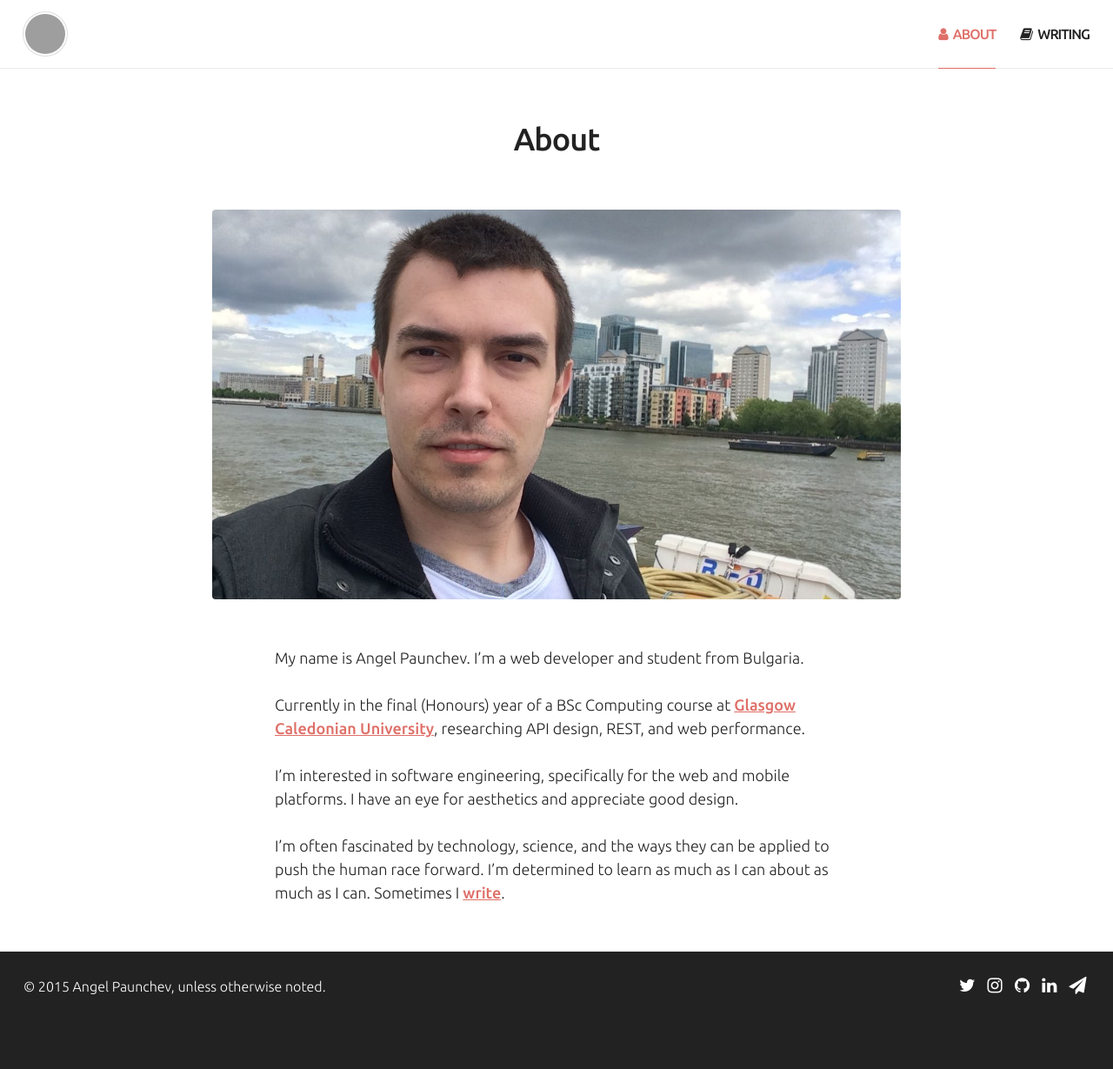
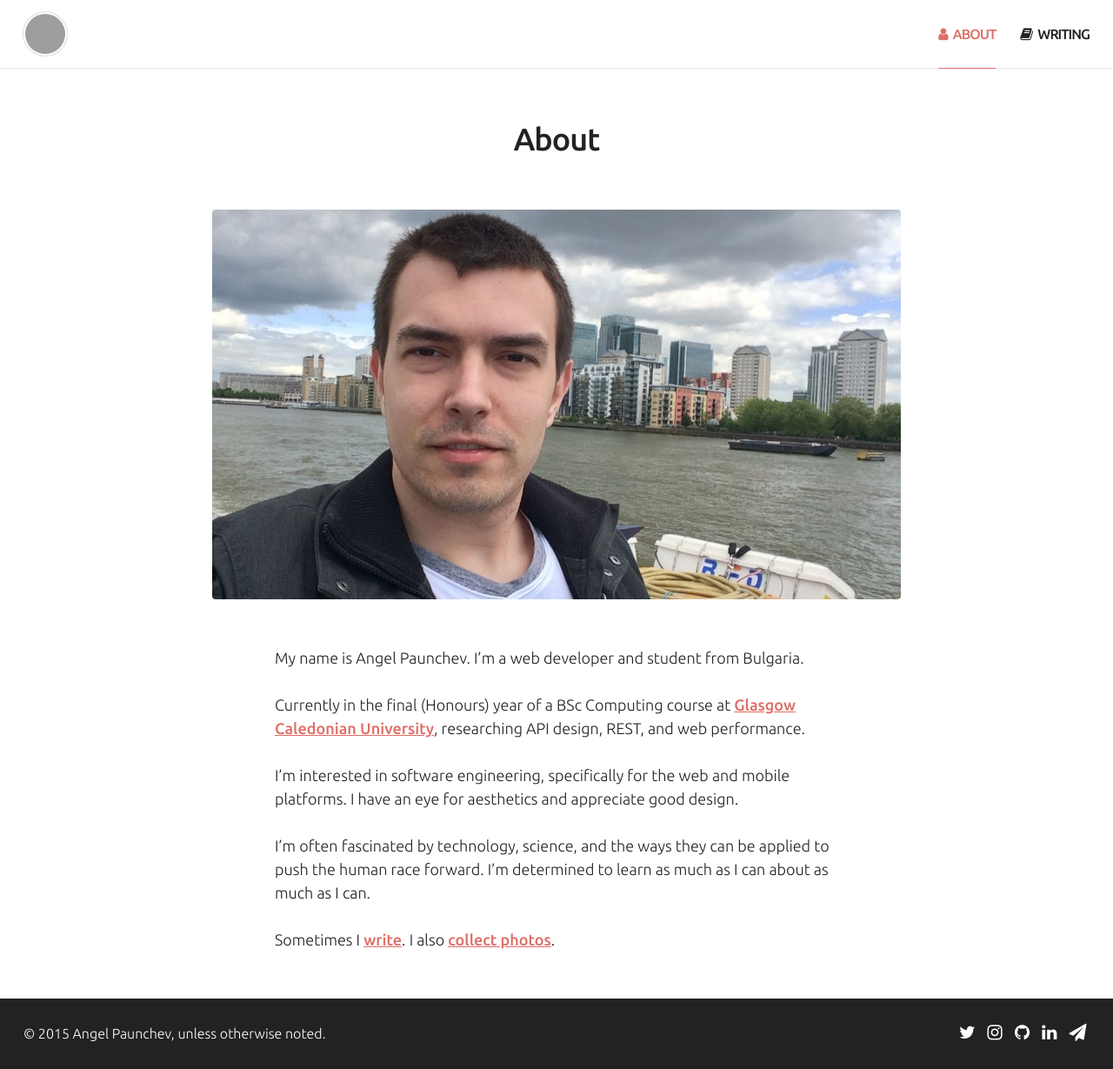
Before and after one commit to apaunchev/paunchev.com, a Jekyll site: the page built from index.html, in a window 1280 px wide. Shown: the whole page at 87% size. Built offline with Jekyll 4.4.1, drawn with Linux system fonts in a browser that asks for light colours; nearby versions of some CDN libraries; before the commit the page ends 1175 px from its top, so only the background shows below that; grey boxes are pictures that could not be loaded.

```diff
--- a/index.html
+++ b/index.html
@@ -15,4 +15,6 @@
 
 <p>I’m interested in software engineering, specifically for the web and mobile platforms. I have an eye for aesthetics and appreciate good design.</p>
 
-<p>I’m often fascinated by technology, science, and the ways they can be applied to push the human race forward. I’m determined to learn as much as I can about as much as I can. Sometimes I <a href="/writing/">write</a>.</p>
+<p>I’m often fascinated by technology, science, and the ways they can be applied to push the human race forward. I’m determined to learn as much as I can about as much as I can.</p>
+
+<p>Sometimes I <a href="/writing/">write</a>. I also <a href="http://photos.paunchev.net">collect photos</a>.</p>
```
